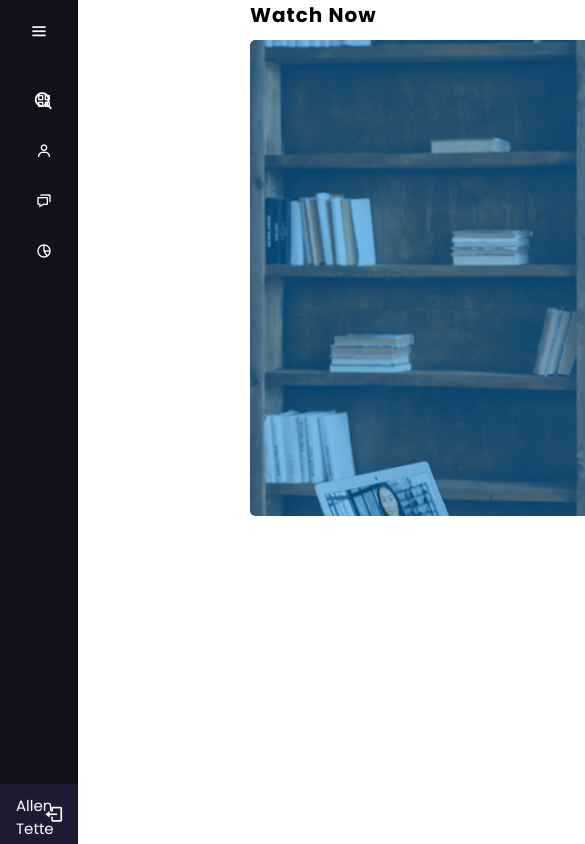
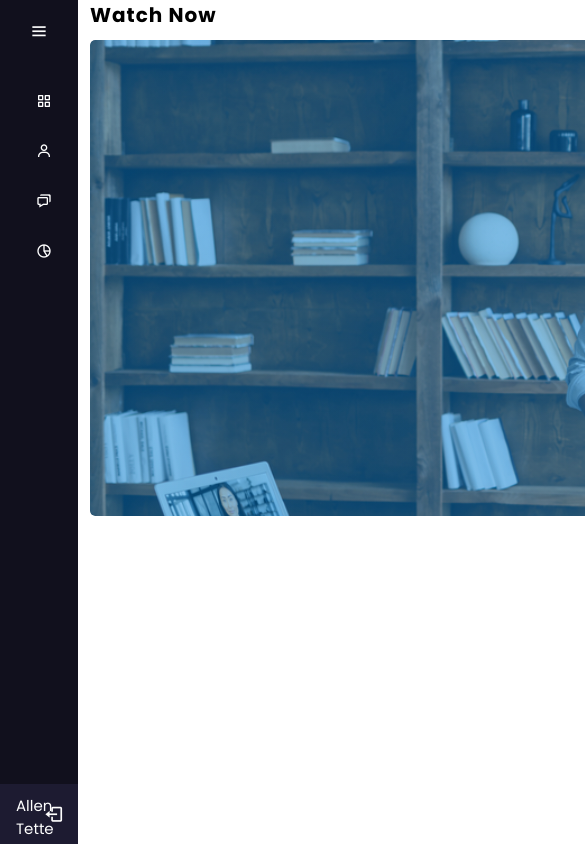
Before and after one commit to alleneben/mirror-ventures, a React (Create React App) app: page /app/dashboard/watch in a window 390 px wide. Shown: the top 844 px of the page, 585 px wide, since content can reach past the window. Built offline with nearby package versions, Linux system fonts and the light colour scheme.

Commit message:
responsive mobile sidebar

```diff
--- a/src/components/sidenav/sidenav.js
+++ b/src/components/sidenav/sidenav.js
@@ -19,6 +19,11 @@ const SideNav = () => {
 
         let sidebar = document.querySelector(".sidebar")
         sidebar.classList.toggle('active')
+
+        // let main = document.querySelector(".main-mobile")
+        // main.classList.remove('main-mobile')
+
+        // main.classList.add('main')
     }
     return(
         // <>
@@ -57,13 +62,13 @@ const SideNav = () => {
                 <i className='bx bx-menu' id="menubtn" onClick={toggleSidebar}></i>
             </div>
             <ul className={"navList"}>
-                <li>
-                    {/* <NavLink> */}
+                {/* <li>
+                    <NavLink>
                         <i className="bx bx-search"></i>
                         <input type="text" placeholder="Search"/>
-                    {/* </NavLink> */}
+                    </NavLink>
                     <span className="tooltip">Search</span>
-                </li>
+                </li> */}
                 <li>
                     <NavLink to={"/"}>
                         <i className="bx bx-grid-alt"></i>
--- a/src/index.css
+++ b/src/index.css
@@ -214,6 +214,35 @@ ul li .bx-search:hover{
   background: #fff;
   color: #1d1b31;
 }
+
+.main {
+  position: absolute;
+  height: 100%;
+  width: calc(100% - 90px);
+  left: 90px;
+  transition: all 0.5s ease;
+}
+
+.sidebar.active ~ .main {
+  width: calc(100% - 240px);
+  left: 250px;
+}
+
+.main-mobile {
+  position: absolute;
+  height: 100%;
+  width: calc(100% - 80px);
+  left: 80px;
+}
+
+
+
+
+
+
+
+
+
 ::-webkit-scrollbar {
   width: 2px;
 }
--- a/src/layouts/dashboard-layout-container/dashboard-layout.js
+++ b/src/layouts/dashboard-layout-container/dashboard-layout.js
@@ -39,7 +39,7 @@ const DashboardLayout = (props) => {
                 </div>
             </nav> */}
             {/* <TopNav /> */}
-            <main className={styles.main}>
+            <main className={"main"}>
                 <DashboardRoutes />
             </main>
         </div>
--- a/src/layouts/dashboard-layout-container/dashboard-layout.module.scss
+++ b/src/layouts/dashboard-layout-container/dashboard-layout.module.scss
@@ -3,21 +3,7 @@
     display: flex;
     flex-direction: column;
 }
-.main {
-    // background: url('../../asset/img/bg.jpg') no-repeat;
-    // background-position: center;
-    // background-size: cover;
-    // height: 100vh;
-    // transition: all .5s;
-    // background: #F4F5F7;
-    // padding: 20px 0 0 20px;
-    // display: flex;
-    position: absolute;
-    height: 100%;
-    width: calc(100% - 240px);
-    left: 250px;
 
-}
 
 // .nav {
 //     line-height: 50px;
```
